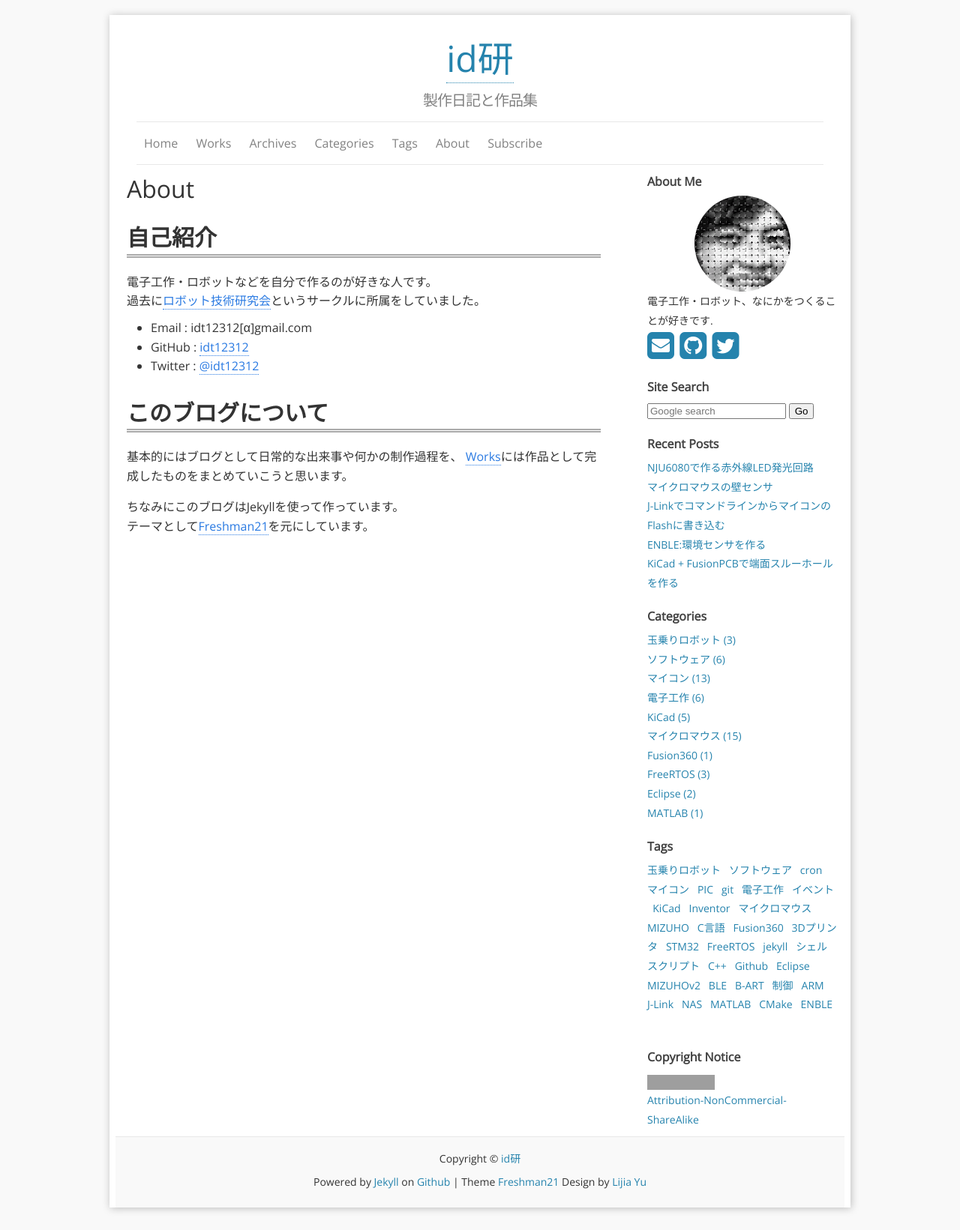
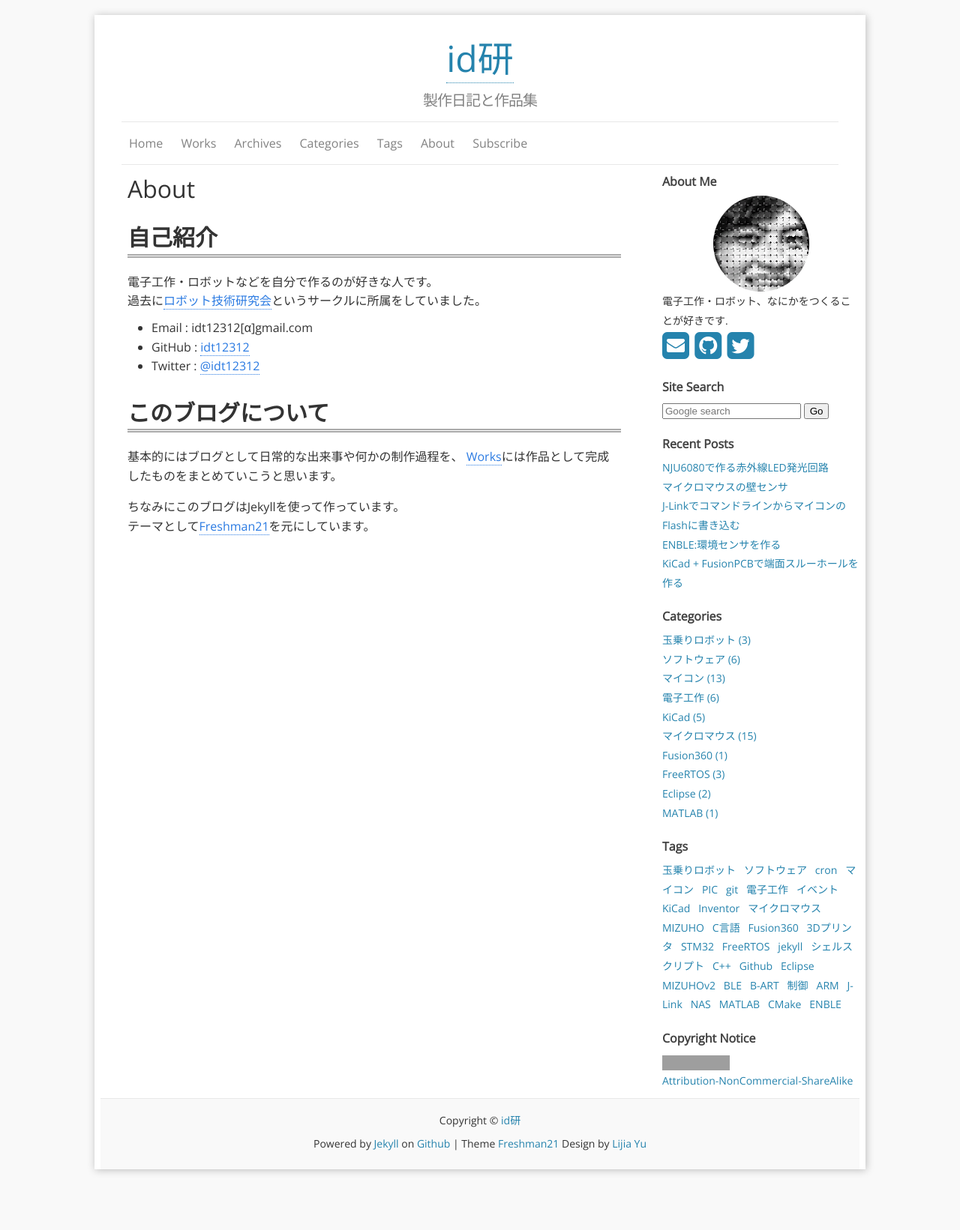
Before and after one commit to idt12312/idken-blog, a Jekyll site: the page built from f_about.md, in a window 1280 px wide. Shown: the whole page at 75% size. Built offline with Jekyll 4.4.1, drawn with Linux system fonts in a browser that asks for light colours; nearby versions of some CDN libraries; after the commit the page ends 1590 px from its top, so only the background shows below that; grey boxes are pictures that could not be loaded.

Commit message:
pageの横幅を変更

```diff
--- a/_sass/_base.scss
+++ b/_sass/_base.scss
@@ -70,7 +70,7 @@ ul, ol, dl, figure,
 .col-sm-8,.col-sm-2{
   position:relative;
   min-height:1px;
-  margin: 0px 15px;
+  margin: 0px 5px 0px 36px;
 }
 
 
--- a/css/main.scss
+++ b/css/main.scss
@@ -29,8 +29,8 @@ $code-font-color:  #eee;
 
 
 // Width of the content area
-$content-width:    980px;
-$page-width:       1020px;
+$content-width:    1020px;
+$page-width:       1060px;
 
 $on-palm:          600px;
 $on-laptop:        800px;
```
